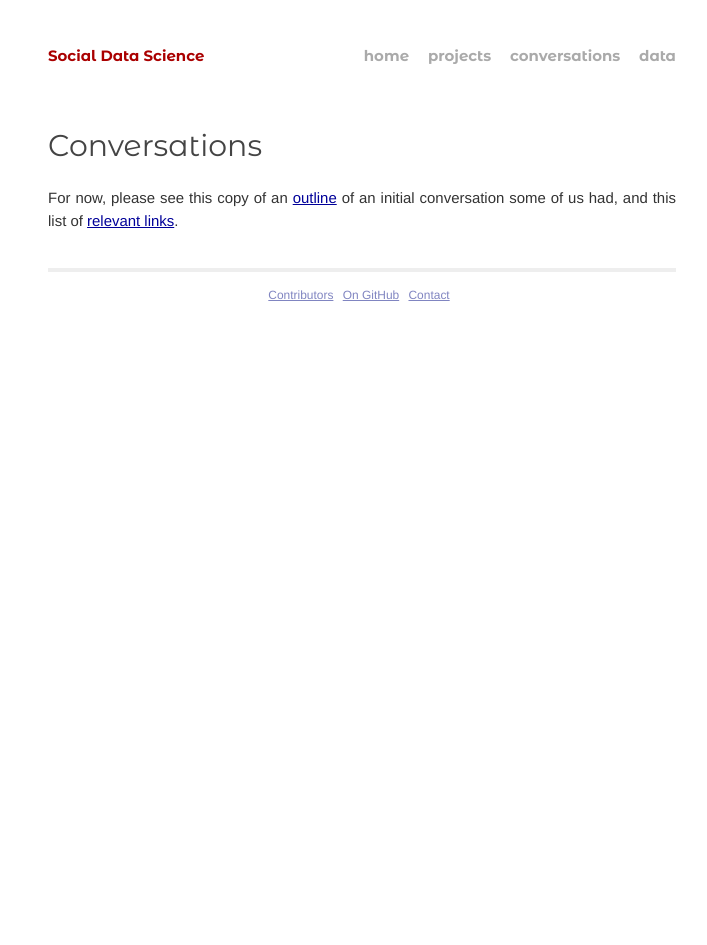
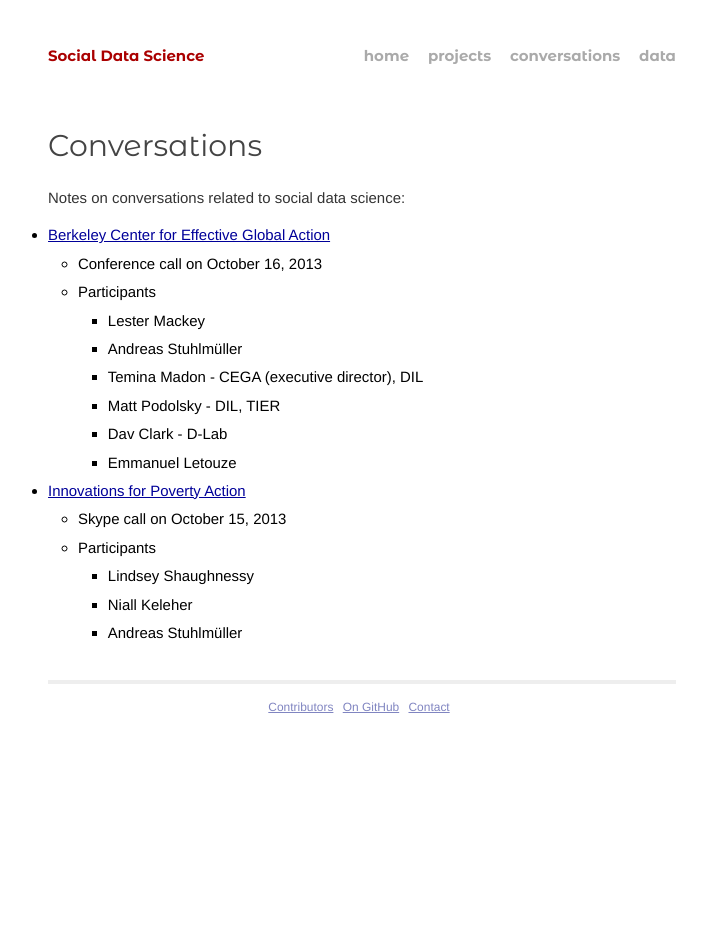
Before and after one commit to stats-for-change/stats-for-change.github.io, a Jekyll site: the page built from conversations.md, in a window 1280 px wide. Shown: the whole page, without its empty margins (278-985 px from the left). Built offline with Jekyll 4.4.1, drawn with Linux system fonts in a browser that asks for light colours; Markdown is read by kramdown in place of the engine named in the settings.

Commit message:
Start projects and conversations pages.

```diff
--- a/conversations.md
+++ b/conversations.md
@@ -5,7 +5,20 @@ title: Social Data Science - Conversations
 Conversations
 --------------------------------
 
-For now, please see this copy of an
-[outline](https://workflowy.com/shared/9efc1554-b705-1e27-05bd-a0078681945e/) of
-an initial conversation some of us had, and
-this list of [relevant links](links.html).
+Notes on conversations related to social data science:
+
+- [Berkeley Center for Effective Global Action](https://workflowy.com/shared/9efc1554-b705-1e27-05bd-a0078681945e/)
+    - Conference call on October 16, 2013
+    - Participants
+        - Lester Mackey
+        - Andreas Stuhlm&uuml;ller
+        - Temina Madon - CEGA (executive director), DIL
+        - Matt Podolsky - DIL, TIER
+        - Dav Clark - D-Lab
+        - Emmanuel Letouze
+- [Innovations for Poverty Action](https://workflowy.com/shared/a40179f5-5245-d7ed-9b5d-e889f77c699e/)
+    - Skype call on October 15, 2013
+    - Participants
+        - Lindsey Shaughnessy
+        - Niall Keleher
+        - Andreas Stuhlm&uuml;ller
```
Also changed, not shown: projects.md (+6 -1 lines), projects/greatnonprofits.md (added, +8 -0 lines), projects/stanford-cepa.md (added, +8 -0 lines).
